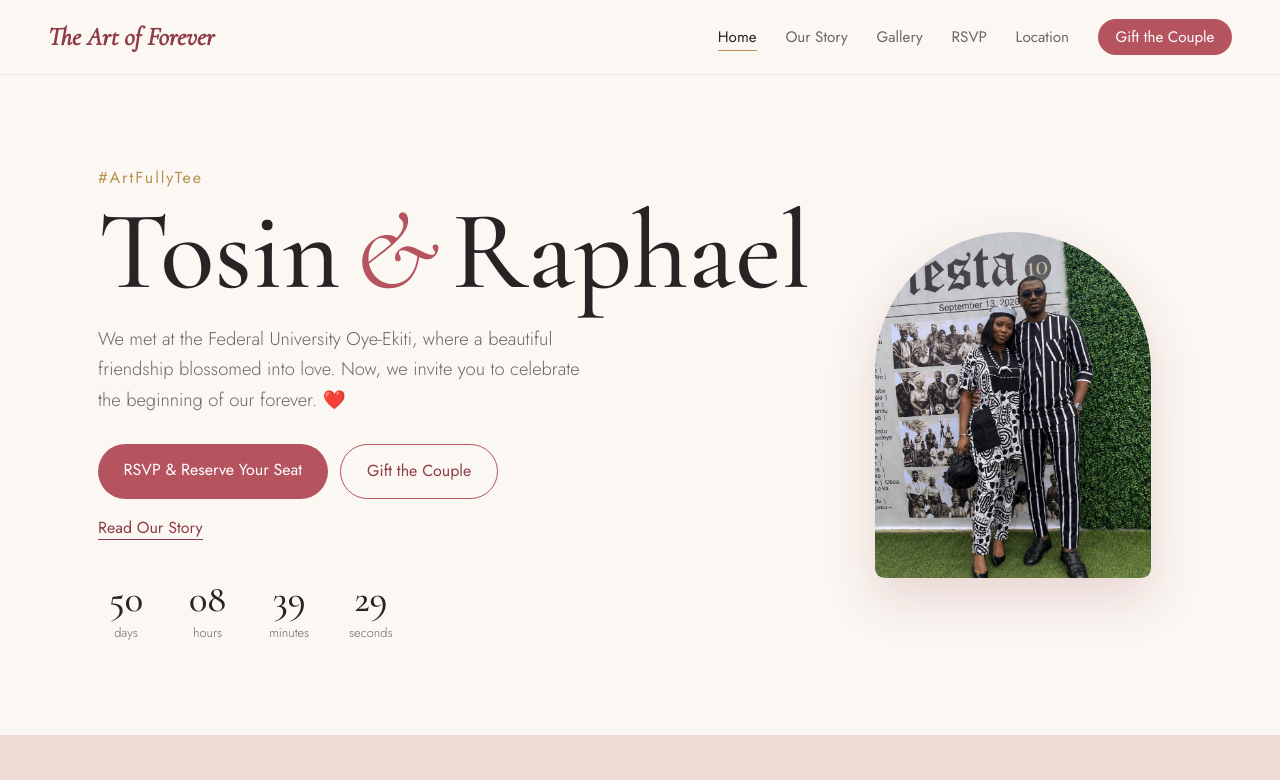
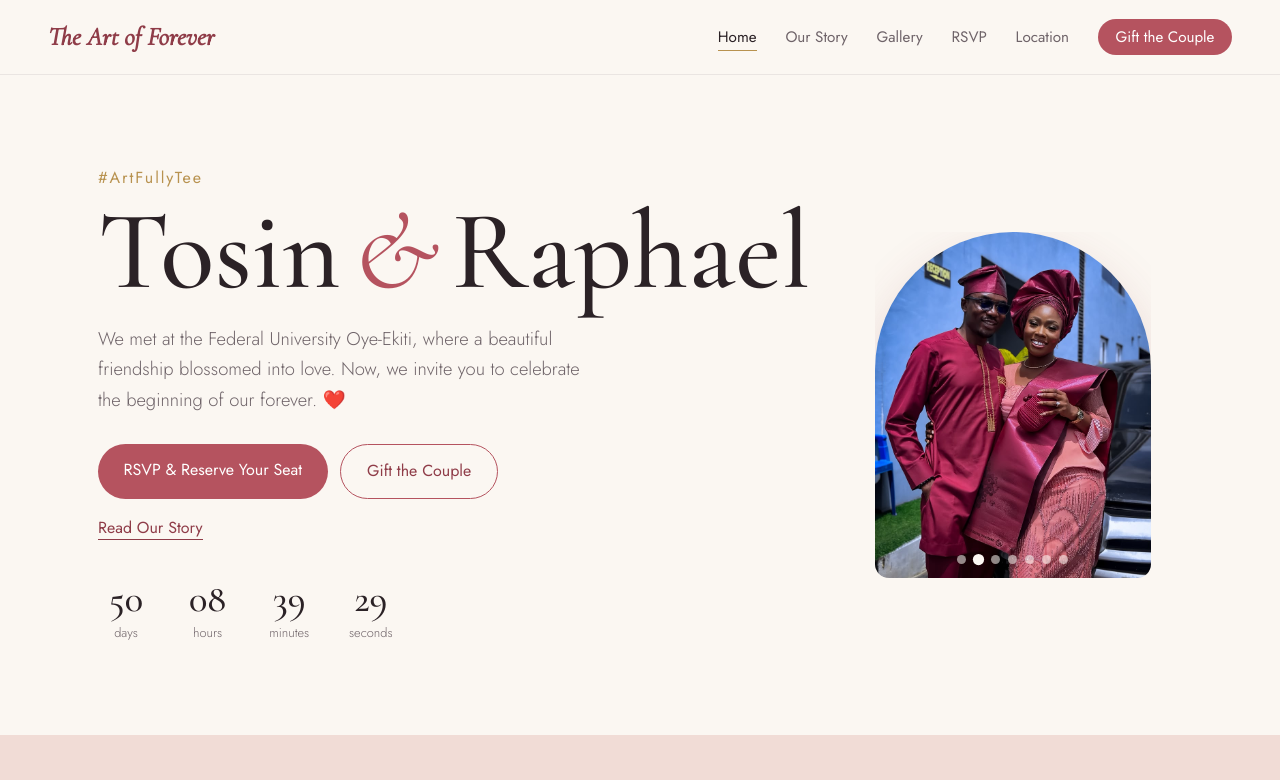
Before and after one commit to TosinMary/The-Art-of-Forever, a plain HTML site: page index.html in a window 1280 px wide. Shown: the top 780 px of the page. Drawn offline with nearby package versions, Linux system fonts and the light colour scheme.

Commit message:
Homepage Carousel

```diff
--- a/index.html
+++ b/index.html
@@ -67,7 +67,7 @@
         </div>
       </div>
 
-      <figure class="hero-photo">
+      <figure class="hero-photo" id="hero-carousel">
         <img src="./images/Pic 1.jpeg" alt="Tosin and Raphael" />
       </figure>
     </section>
--- a/pages.js
+++ b/pages.js
@@ -264,3 +264,59 @@ document.querySelectorAll(".copy-btn").forEach((btn) => {
     }
   });
 });
+
+
+/* ---------- Hero carousel (homepage) ---------- */
+const heroCarousel = document.getElementById("hero-carousel");
+if (heroCarousel && sources.length > 1) {
+  heroCarousel.innerHTML = "";
+
+  // One <img> per photo, stacked on top of each other
+  const slides = sources.map((src, i) => {
+    const img = document.createElement("img");
+    img.src = src;
+    img.alt = "Tosin and Raphael, photo " + (i + 1);
+    if (i === 0) img.classList.add("active");
+    else img.loading = "lazy";
+    heroCarousel.appendChild(img);
+    return img;
+  });
+
+  // Dots
+  const dotsWrap = document.createElement("div");
+  dotsWrap.className = "hero-dots";
+  const dots = sources.map((_, i) => {
+    const dot = document.createElement("button");
+    dot.type = "button";
+    dot.setAttribute("aria-label", "Show photo " + (i + 1));
+    dot.addEventListener("click", () => { goTo(i); restart(); });
+    dotsWrap.appendChild(dot);
+    return dot;
+  });
+  heroCarousel.appendChild(dotsWrap);
+
+  let index = 0;
+  let timer = null;
+
+  function goTo(i) {
+    slides[index].classList.remove("active");
+    dots[index].classList.remove("active");
+    index = (i + slides.length) % slides.length;
+    slides[index].classList.add("active");
+    dots[index].classList.add("active");
+  }
+
+  const reduceMotion = window.matchMedia("(prefers-reduced-motion: reduce)").matches;
+  function start() {
+    if (!reduceMotion) timer = setInterval(() => goTo(index + 1), 4000);
+  }
+  function stop() { clearInterval(timer); }
+  function restart() { stop(); start(); }
+
+  // Pause while the mouse is over the photo
+  heroCarousel.addEventListener("mouseenter", stop);
+  heroCarousel.addEventListener("mouseleave", start);
+
+  dots[0].classList.add("active");
+  start();
+}
--- a/style (1).css
+++ b/style (1).css
@@ -111,6 +111,51 @@ a { color: inherit; }
 .nav-toggle[aria-expanded="true"] span:nth-child(3) { transform: translateY(-7px) rotate(-45deg); }
 
 /* ===== Hero ===== */
+
+
+
+.hero-photo {
+  position: relative;
+  margin: 0;
+  aspect-ratio: 4 / 5;          /* change to 1 / 1 or 3 / 4 if you prefer */
+  overflow: hidden;
+  border-radius: var(--radius);
+}
+
+.hero-photo img {
+  position: absolute;
+  inset: 0;
+  width: 100%;
+  height: 100%;
+  object-fit: cover;            /* crops to fill without stretching */
+  opacity: 0;
+  transition: opacity 1s ease;  /* the cross-fade */
+}
+
+.hero-photo img.active { opacity: 1; }
+
+.hero-dots {
+  position: absolute;
+  left: 0;
+  right: 0;
+  bottom: 14px;
+  display: flex;
+  justify-content: center;
+  gap: 8px;
+  z-index: 2;
+}
+
+.hero-dots button {
+  width: 9px;
+  height: 9px;
+  padding: 0;
+  border: 0;
+  border-radius: 50%;
+  background: rgba(251, 247, 242, 0.55);  /* ivory, semi-transparent */
+  cursor: pointer;
+}
+
+.hero-dots button.active { background: var(--ivory); transform: scale(1.25); }
 .hero {
   display: grid;
   grid-template-columns: 1.1fr 0.9fr;
```
